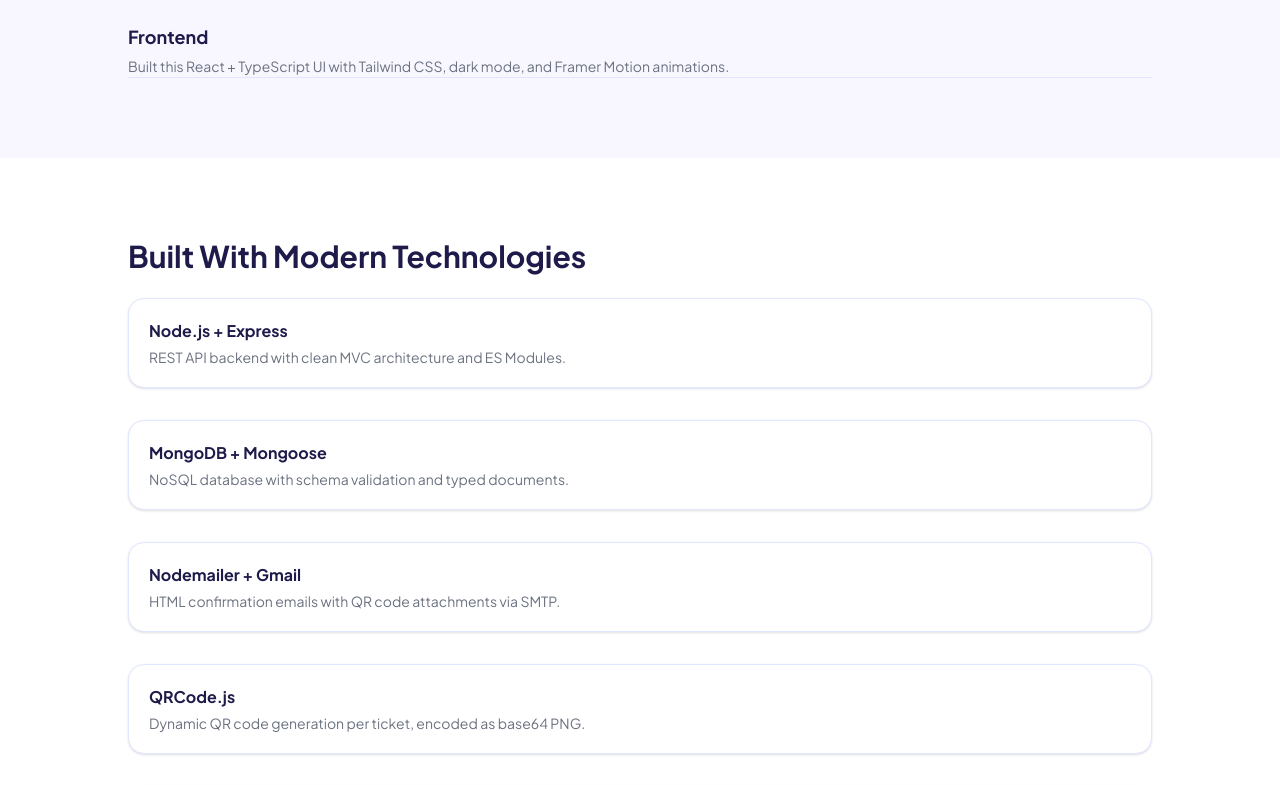
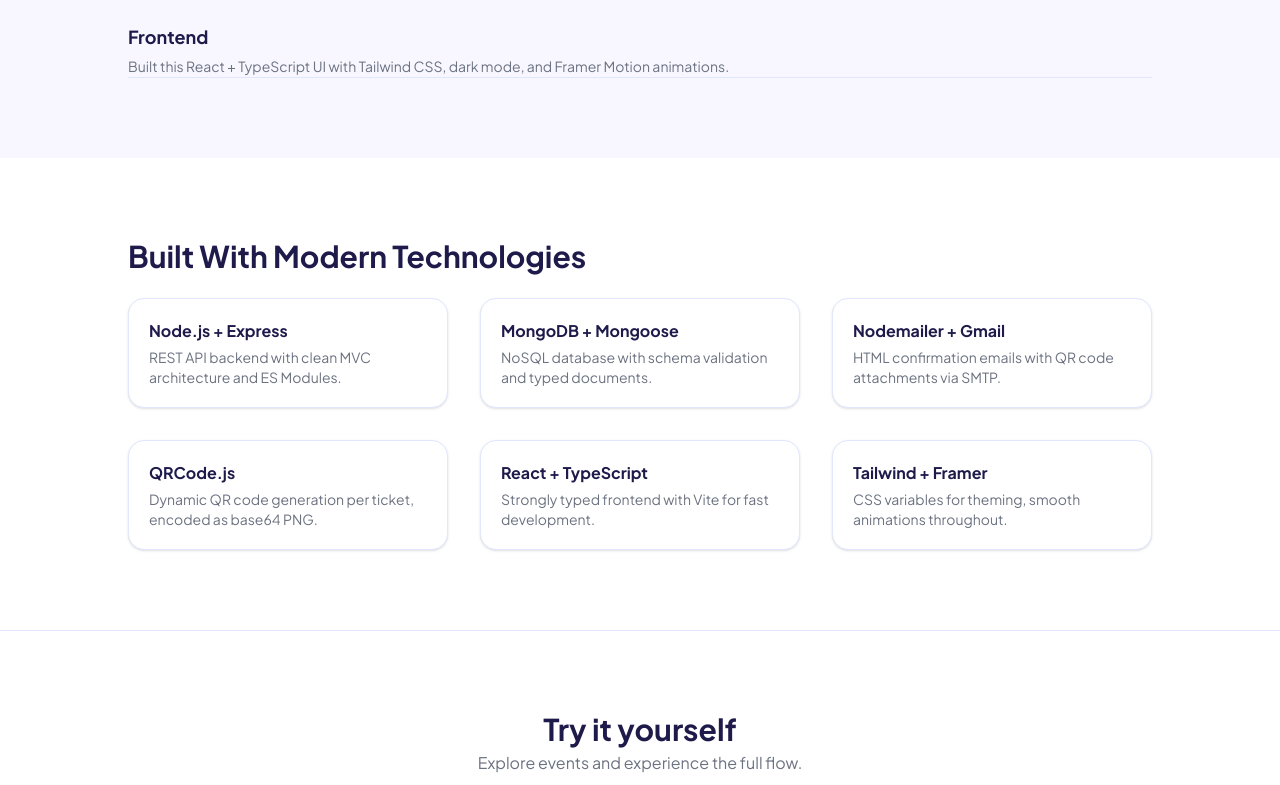
Before and after one commit to AYD-7/Momentis-frontend, a React (Vite) app: page /about in a window 1280 px wide. Shown: the part 1018-1803 px from the top of the page. Built offline with nearby package versions, Linux system fonts and the light colour scheme; no server answers.

Commit message:
fix: About page overflow

```diff
--- a/src/pages/About/AboutPage.tsx
+++ b/src/pages/About/AboutPage.tsx
@@ -13,8 +13,11 @@
       style={{
         backgroundColor: "var(--bg)",
         paddingTop: "5rem", // layout fix
+        overflowX: "hidden",
+        overflowWrap: "break-word"
       }}
     >
+
 
       {/* HERO */}
       <HeroAbout />
--- a/src/pages/About/components/TechAbout.tsx
+++ b/src/pages/About/components/TechAbout.tsx
@@ -63,7 +63,7 @@
           className="grid"
           style={{
             display: "grid",
-            gridTemplateColumns: "repeat(auto-fit, minmax(100%,1fr))",
+            gridTemplateColumns: "repeat(auto-fit, minmax(250px, 1fr))",
             gap: "2rem", // FIX gap
           }}
         >
```
Also changed, not shown: 4 other files (tests, documents, lock files or other folders).
